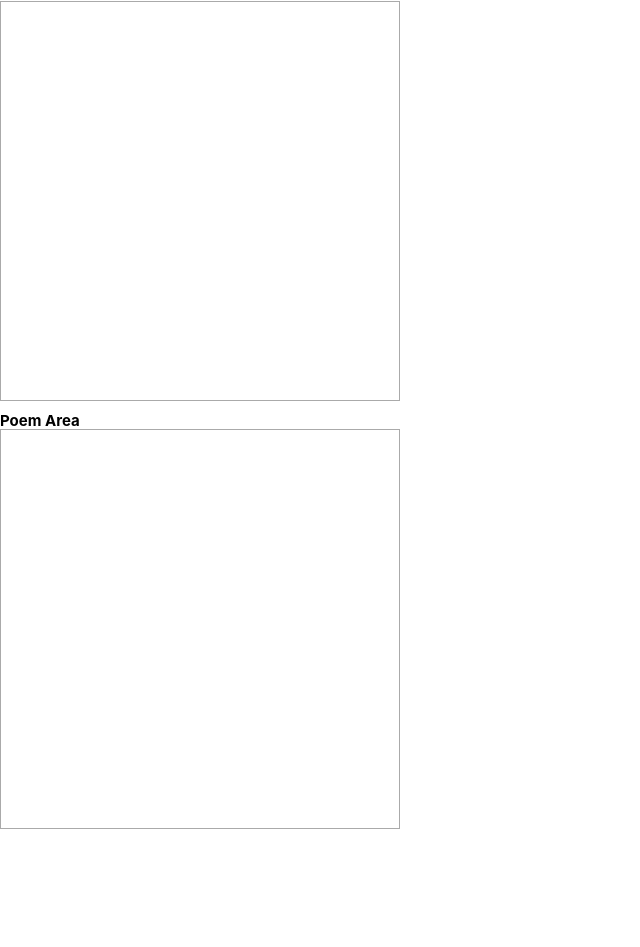
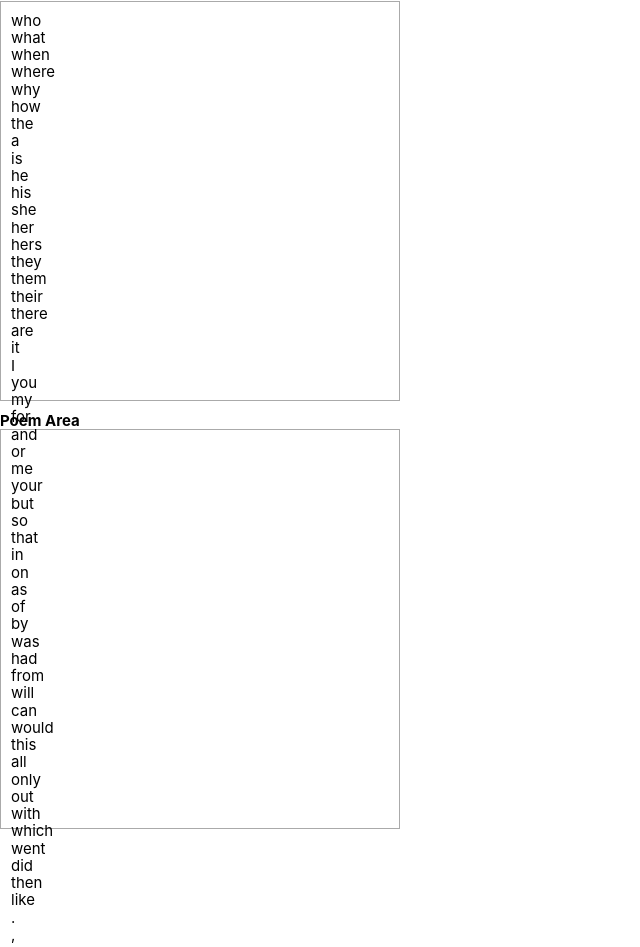
Before and after one commit to AndrewCraig101/RefrigerationVersification, a React (Create React App) app: page / in a window 1280 px wide. Shown: the part 463-1410 px from the top of the page, without its empty margins (0-640 px from the left). Before the commit the page ends 1292 px from the top, so only its background shows below. Built offline with nearby package versions, Linux system fonts and the light colour scheme; no server answers; the database is empty.

Commit message:
constant words and punctuation

```diff
--- a/src/Search.js
+++ b/src/Search.js
@@ -5,7 +5,7 @@ import { Component } from 'react';
 //you have to call it like this when creating a constructor because thems the rules
 class Search extends Component {
 
-    constructor () {
+    constructor() {
         //when using a constructor super is necessary because it allows us to use "this"
         super();
 
@@ -46,7 +46,7 @@ class Search extends Component {
         e.preventDefault()
         this.userSearch()
 
-        this.setState ({
+        this.setState({
             userSearch: ""
         })
     }
@@ -77,7 +77,7 @@ class Search extends Component {
                 topics: this.state.userSearch,
                 rel_bga: this.state.userSearch,
                 format: "JSON",
-                max: 10,
+                max: 50,
             },
         }).then((res) => {
             console.log(res)
@@ -86,7 +86,7 @@ class Search extends Component {
 
             const filteredWordResults = wordResults.filter((results) => {
                 if
-                    (results.word === 'who' || results.word === "what" || results.word === "when" || results.word === "where" || results.word === "why" || results.word === "how" || results.word === "the" || results.word === "a" || results.word === "is" || results.word === "he" || results.word === "his" || results.word === "she" || results.word === "her" || results.word === "hers" || results.word === "they" || results.word === "them" || results.word === "their" || results.word === "there" || results.word === "are" || results.word === "it" || results.word === "I" || results.word === "you" || results.word === "my" || results.word === "for" || results.word === "and" || results.word === "or" || results.word === "me" || results.word === "your" || results.word === "but" || results.word === "so" || results.word === "that" || results.word === "in" || results.word === "on" || results.word === "as" || results.word === "of" || results.word === "by" || results.word === "was" || results.word === "had" || results.word === "from" || results.word === "will" || results.word === "can" || results.word === "would" || results.word === "this" || results.word === "all" || results.word === "only" || results.word === "out" || results.word === "with" || results.word === "which" || results.word === "went" || results.word === "did" || results.word === "then" || results.word === "like"){
+                    (results.word === 'who' || results.word === "what" || results.word === "when" || results.word === "where" || results.word === "why" || results.word === "how" || results.word === "the" || results.word === "a" || results.word === "is" || results.word === "he" || results.word === "his" || results.word === "she" || results.word === "her" || results.word === "hers" || results.word === "they" || results.word === "them" || results.word === "their" || results.word === "there" || results.word === "are" || results.word === "it" || results.word === "I" || results.word === "you" || results.word === "my" || results.word === "for" || results.word === "and" || results.word === "or" || results.word === "me" || results.word === "your" || results.word === "but" || results.word === "so" || results.word === "that" || results.word === "in" || results.word === "on" || results.word === "as" || results.word === "of" || results.word === "by" || results.word === "was" || results.word === "had" || results.word === "from" || results.word === "will" || results.word === "can" || results.word === "would" || results.word === "this" || results.word === "all" || results.word === "only" || results.word === "out" || results.word === "with" || results.word === "which" || results.word === "went" || results.word === "did" || results.word === "then" || results.word === "like") {
                     results.word = null
                 } else {
                     return results.word;
@@ -96,7 +96,7 @@ class Search extends Component {
             const newState = []
 
             //creates our own array so you don't have to filter through all the json results
-                filteredWordResults.map( (results) => {
+            filteredWordResults.map((results) => {
                 return newState.push({
                     word: results.word,
                 })
@@ -109,27 +109,37 @@ class Search extends Component {
 
 
 
+
+
     }
 
+
+
     render() {
+        const constantWords = [
+            "who", "what", "when", "where", "why", "how", "the", "a", "is", "he", "his", "she", "her", "hers", "they", "them", "their", "there", "are", "it", "I", "you", "my", "for", "and", "or", "me", "your", "but", "so", "that", "in", "on", "as", "of", "by", "was", "had", "from", "will", "can", "would", "this", "all", "only", "out", "with", "which", "went", "did", "then", "like"
+        ]
+        const constantPunctuation = [
+            ".", ",", ":", "!", "?"
+        ]
         return (
             <>
 
-                <form onSubmit= {this.handleSubmit}>
+                <form onSubmit={this.handleSubmit}>
                     <label className="sr-only" htmlFor="search">Search</label>
                     <input type="text" placeholder="enter word here" id="search" value={this.state.userSearch} onChange={this.handleChange}></input>
                     <button type="submit" >Search</button>
                 </form>
 
                 <h2>Results</h2>
-                <div class="dropBox resultsArea" onDrop={this.drop} onDragOver={this.allowDrop} onDragStart={this.drag}>
+                <div className="dropBox resultsArea" onDrop={this.drop} onDragOver={this.allowDrop} onDragStart={this.drag}>
 
 
                     <ul >
                         {
-                        this.state.chosenWord.map((results, index ) => {
+                            this.state.chosenWord.map((results, index) => {
                                 return (
-                            <li  id={index} onDragStart={this.drag}  draggable="true" key={index}>{results.word}</li>
+                                    <li id={index} onDragStart={this.drag} draggable="true" key={index}>{results.word}</li>
 
                                 )
                             })
@@ -137,13 +147,32 @@ class Search extends Component {
                     </ul>
 
                 </div>
-                <br/>
+                <br />
                 <h2>Function and Suffixes</h2>
-                <div class="dropBox suffixArea" onDrop={this.drop} onDragOver={this.allowDrop} onDragStart={this.drag}></div>
+                <div className="dropBox suffixArea" onDrop={this.drop} onDragOver={this.allowDrop} onDragStart={this.drag}>
+                    <ul>
+                        {
+                            constantWords.map((word, index) => {
+                                return (
+                                    <li key={index}>{word}</li>
+                                )
+                            })
+                        }
+                    </ul>
+                    <ul>
+                        {
+                            constantPunctuation.map((word, index) => {
+                                return (
+                                    <li key={index}>{word}</li>
+                                )
+                            })
+                        }
+                    </ul>
+                </div>
 
-                <br/>
+                <br />
                 <h2>Poem Area</h2>
-                <div class="dropBox poemArea" onDrop={this.drop} onDragOver={this.allowDrop} onDragStart={this.drag}></div>
+                <div className="dropBox poemArea" onDrop={this.drop} onDragOver={this.allowDrop} onDragStart={this.drag}></div>
             </>
 
         )
```
Lines whose indentation alone changed are shown as unchanged.
